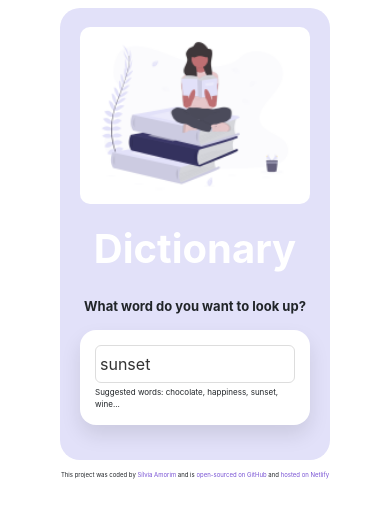
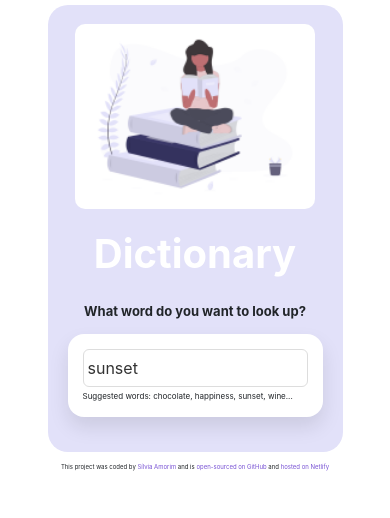
Before and after one commit to Siamorim/Dictionary-app, a React (Create React App) app: page / in a window 390 px wide. Shown: the top 518 px of the page. Built offline with nearby package versions, Linux system fonts and the light colour scheme; no server answers.

Commit message:
Update App.css

```diff
--- a/src/App.css
+++ b/src/App.css
@@ -39,7 +39,7 @@ a {
 
 @media (min-width: 300px) {
   .container {
-    max-width: 270px;
+    max-width: 295px;
   }
 
   .code {
@@ -97,6 +97,6 @@ a {
 
 @media (max-width: 400px) {
   .App {
-    padding: 8px 8px;
+    padding: 5px 3px;
   }
 }
```
